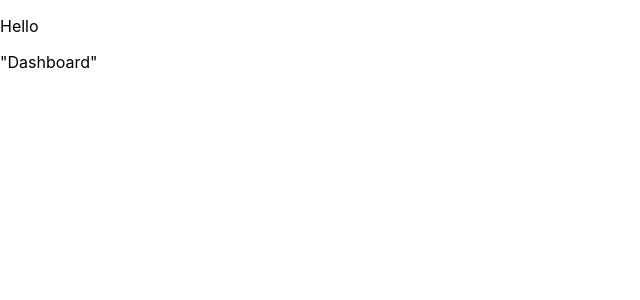
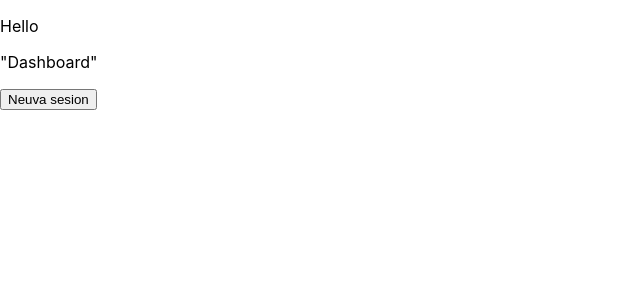
Before and after one commit to KodersKode/Daire-front-end, a React (Create React App) app: page / in a window 1280 px wide. Shown: the top 300 px of the page, without its empty margins (0-640 px from the left). Built offline with nearby package versions, Linux system fonts and the light colour scheme.

Commit message:
testing navButton in Dashboard

```diff
--- a/package.json
+++ b/package.json
@@ -34,5 +34,8 @@
       "last 1 firefox version",
       "last 1 safari version"
     ]
+  },
+  "devDependencies": {
+    "typescript-plugin-css-modules": "^3.4.0"
   }
 }
--- a/src/component/navButton/index.module.css
+++ b/src/component/navButton/index.module.css
@@ -1,3 +1,3 @@
-body{
+.navButton{
     display: inline;
 }
--- a/src/component/pages/dashboard/index.tsx
+++ b/src/component/pages/dashboard/index.tsx
@@ -1,8 +1,11 @@
 import React from "react";
+import NavButton from "../../navButton";
 // import { TDashboardProps } from "./index.definition";
 
 function Dashboard() {
-  return <div>"Dashboard"</div>;
+  return <div>
+    <p>"Dashboard"</p>
+    <NavButton name='Neuva sesion'/></div>;
 }
 
 export default Dashboard;
```
Also changed, not shown: 2 other files (tests, documents, lock files or other folders).
